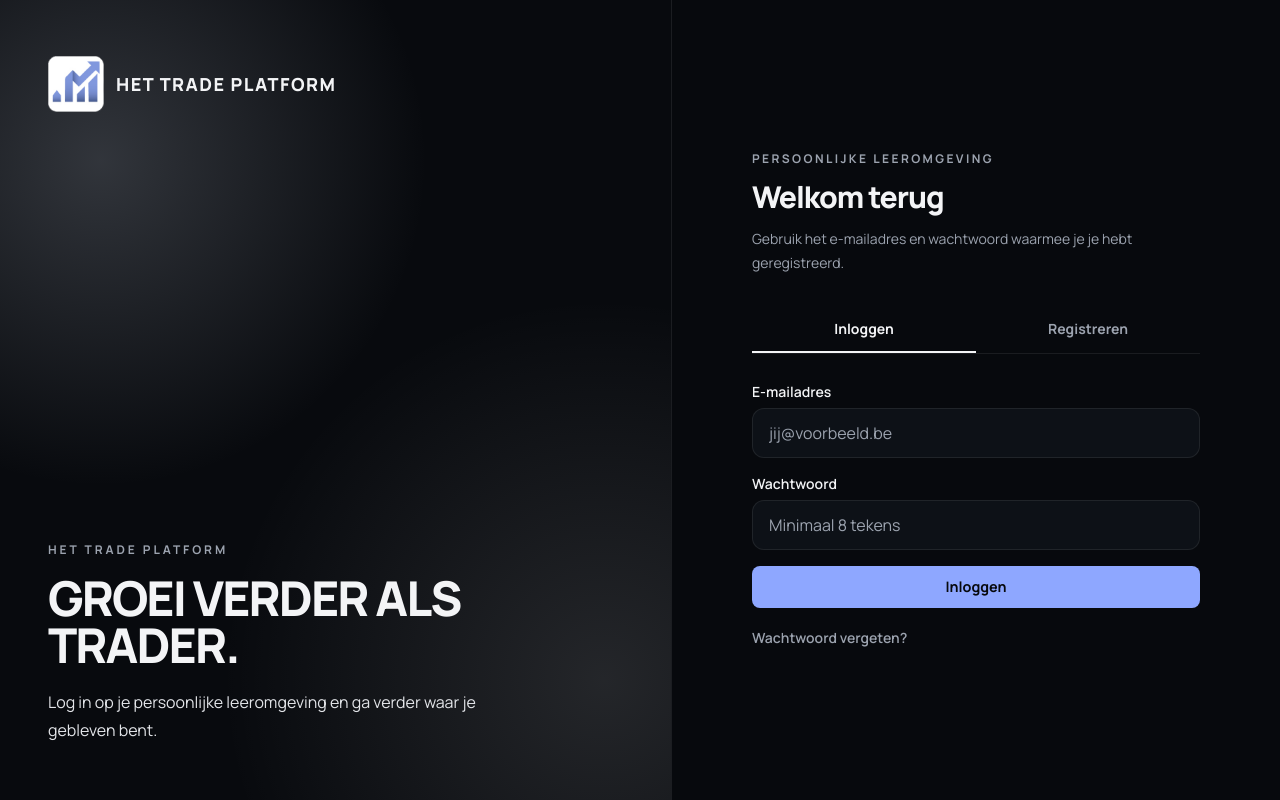
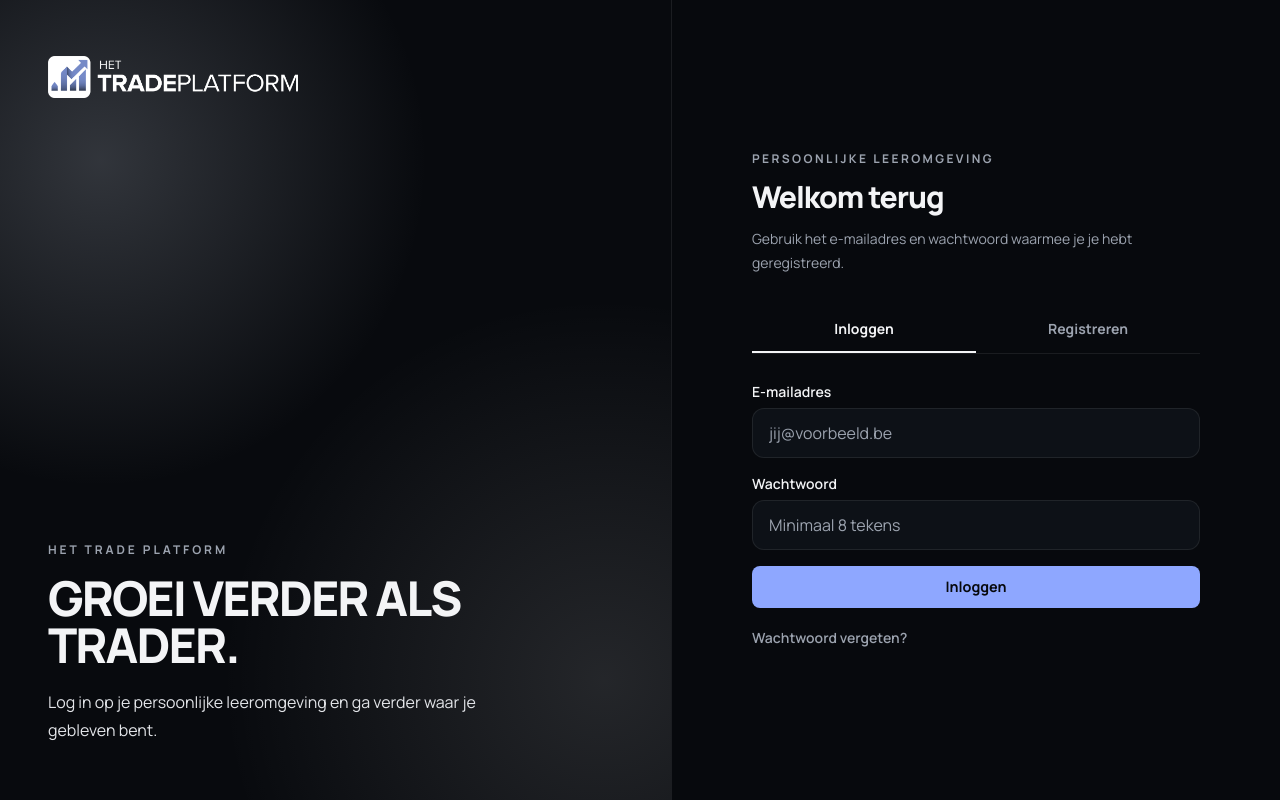
Before and after one commit to 6ftwardje/HTP2.0, a Next.js app: page / in a window 1280 px wide. Built offline with nearby package versions, Linux system fonts and the light colour scheme.

Commit message:
Update platform branding assets

```diff
--- a/app/(protected)/dashboard/page.tsx
+++ b/app/(protected)/dashboard/page.tsx
@@ -1,7 +1,7 @@
 import Link from "next/link";
 import { CourseThumbnail } from "@/components/CourseThumbnail";
 import { PageHeader } from "@/components/layout/PageHeader";
-import { BRAND } from "@/components/ui/Brand";
+import { BRAND, BrandIcon } from "@/components/ui/Brand";
 import { asText } from "@/lib/as-text";
 import {
   getDashboardOverview,
@@ -390,22 +390,8 @@ export default async function DashboardPage({ searchParams }: Props) {
           >
             <div className="cb-eyebrow">Volgende stap</div>
             <div className="mt-7 grid gap-5 sm:grid-cols-[64px_minmax(0,1fr)] sm:items-start">
-              <div className="flex h-14 w-14 items-center justify-center rounded-full border border-[var(--border)] bg-white/[0.035] text-[var(--foreground)]">
-                <svg width="25" height="25" viewBox="0 0 24 24" fill="none" aria-hidden>
-                  <path
-                    d="M9 4.5h6l1 2H8l1-2ZM7 6.5h10v14H7v-14Z"
-                    stroke="currentColor"
-                    strokeWidth="1.55"
-                    strokeLinecap="round"
-                    strokeLinejoin="round"
-                  />
-                  <path
-                    d="M10 11h4M10 15h4"
-                    stroke="currentColor"
-                    strokeWidth="1.55"
-                    strokeLinecap="round"
-                  />
-                </svg>
+              <div className="flex h-14 w-14 items-center justify-center rounded-lg border border-[color-mix(in_oklab,var(--accent)_32%,var(--border))] bg-white/[0.035]">
+                <BrandIcon className="h-9 w-9" />
               </div>
               <div>
                 <h2 className="text-2xl font-extrabold leading-tight text-[var(--foreground)]">
--- a/app/account/update-password/page.tsx
+++ b/app/account/update-password/page.tsx
@@ -18,8 +18,7 @@ export default async function UpdatePasswordPage() {
       <section className="w-full max-w-md">
         <BrandLogo
           className="mb-10"
-          iconClassName="h-12 w-12"
-          textClassName="text-base"
+          logoClassName="h-auto w-[220px]"
         />
         <p className="mb-3 text-xs font-bold uppercase tracking-[0.2em] text-stone-400">
           Account herstellen
--- a/components/AppShell.tsx
+++ b/components/AppShell.tsx
@@ -100,7 +100,7 @@ function SidebarContent({
           onClick={onNavigate}
           className="inline-flex items-center gap-2 rounded-md outline-none ring-offset-2 focus-visible:ring-2 focus-visible:ring-[color-mix(in_oklab,var(--foreground)_25%,transparent)]"
         >
-          <BrandLogo iconClassName="h-7 w-7" textClassName="text-[0.66rem]" />
+          <BrandLogo logoClassName="h-auto w-[176px]" />
         </Link>
       </div>
 
@@ -244,8 +244,7 @@ export function AppShell({
           </button>
           <Link href="/dashboard" className="inline-flex items-center">
             <BrandLogo
-              iconClassName="h-7 w-7"
-              textClassName="hidden text-[0.62rem] min-[390px]:inline"
+              logoClassName="h-auto w-[150px] min-[390px]:w-[166px]"
             />
           </Link>
           <div className="w-[72px]" aria-hidden />
--- a/components/admin/AdminShell.tsx
+++ b/components/admin/AdminShell.tsx
@@ -70,7 +70,7 @@ function SidebarContent({
           onClick={onNavigate}
           className="inline-flex items-center gap-2 rounded-lg outline-none ring-offset-2 focus-visible:ring-2 focus-visible:ring-[color-mix(in_oklab,var(--foreground)_25%,transparent)]"
         >
-          <BrandLogo iconClassName="h-8 w-8" textClassName="text-[0.7rem]" />
+          <BrandLogo logoClassName="h-auto w-[188px]" />
         </Link>
       </div>
 
--- a/components/auth/StudentAuthForm.tsx
+++ b/components/auth/StudentAuthForm.tsx
@@ -166,7 +166,7 @@ function AuthForm() {
         <section className="relative hidden overflow-hidden border-r border-[var(--border)] bg-[color-mix(in_oklab,var(--background)_88%,var(--card)_12%)] px-12 py-14 lg:flex lg:flex-col lg:justify-between">
           <div className="absolute inset-0 bg-[radial-gradient(circle_at_15%_20%,color-mix(in_oklab,var(--muted)_28%,transparent),transparent_38%),radial-gradient(circle_at_90%_85%,color-mix(in_oklab,var(--foreground)_12%,transparent),transparent_42%)]" />
           <div className="relative">
-            <BrandLogo iconClassName="h-14 w-14" textClassName="text-lg" />
+            <BrandLogo logoClassName="h-auto w-[250px]" />
           </div>
           <div className="relative max-w-lg">
             <p className="mb-4 text-xs font-bold uppercase tracking-[0.24em] text-[var(--muted)]">
@@ -185,8 +185,7 @@ function AuthForm() {
           <div className="w-full max-w-md">
             <BrandLogo
               className="mb-10 lg:hidden"
-              iconClassName="h-12 w-12"
-              textClassName="text-base"
+              logoClassName="h-auto w-[220px]"
             />
 
             <p className="mb-3 text-xs font-bold uppercase tracking-[0.2em] text-[var(--muted)]">
--- a/components/ui/Brand.tsx
+++ b/components/ui/Brand.tsx
@@ -11,29 +11,62 @@ export const BRAND = {
 export function BrandLogo({
   className = "",
   iconClassName = "h-9 w-9",
-  textClassName = "text-sm",
+  logoClassName = "h-auto w-[172px]",
+  variant = "full",
+  priority = true,
   style,
 }: {
   className?: string;
   iconClassName?: string;
-  textClassName?: string;
+  logoClassName?: string;
+  variant?: "full" | "icon";
+  priority?: boolean;
   style?: CSSProperties;
 }) {
-  return (
-    <div className={`inline-flex items-center gap-3 ${className}`} style={style}>
+  if (variant === "icon") {
+    return (
       <Image
         src={BRAND.logoIconSrc}
-        alt=""
-        width={48}
-        height={48}
-        className={`shrink-0 ${iconClassName}`}
-        priority
+        alt={BRAND.name}
+        width={3000}
+        height={3000}
+        className={`block shrink-0 ${iconClassName} ${className}`}
+        priority={priority}
+        style={style}
       />
-      <span
-        className={`font-extrabold uppercase tracking-[0.08em] text-[var(--foreground)] ${textClassName}`}
-      >
-        {BRAND.name}
-      </span>
-    </div>
+    );
+  }
+
+  return (
+    <Image
+      src={BRAND.logoWithTextSrc}
+      alt={BRAND.name}
+      width={1855}
+      height={315}
+      className={`block shrink-0 ${logoClassName} ${className}`}
+      priority={priority}
+      style={style}
+    />
   );
 }
+
+export function BrandIcon({
+  className = "h-9 w-9",
+  priority = false,
+  decorative = true,
+}: {
+  className?: string;
+  priority?: boolean;
+  decorative?: boolean;
+}) {
+  return (
+    <Image
+      src={BRAND.logoIconSrc}
+      alt={decorative ? "" : BRAND.name}
+      width={3000}
+      height={3000}
+      className={`block shrink-0 ${className}`}
+      priority={priority}
+    />
+  );
+}
--- a/components/ui/loading-overlay.tsx
+++ b/components/ui/loading-overlay.tsx
@@ -58,9 +58,8 @@ export function LoadingOverlay({ onComplete, children }: LoadingOverlayProps) {
         aria-hidden={isClipping}
       >
         <BrandLogo
-          className="max-w-[min(70vw,320px)] select-none"
-          iconClassName="h-9 w-9"
-          textClassName="text-xs sm:text-sm"
+          className="select-none"
+          logoClassName="h-auto w-[min(72vw,320px)]"
           style={{ opacity: logoOpacity }}
         />
       </div>
```
Also changed, not shown: public/assets/brand/logo-icon.png, public/assets/brand/logo-text.png.
